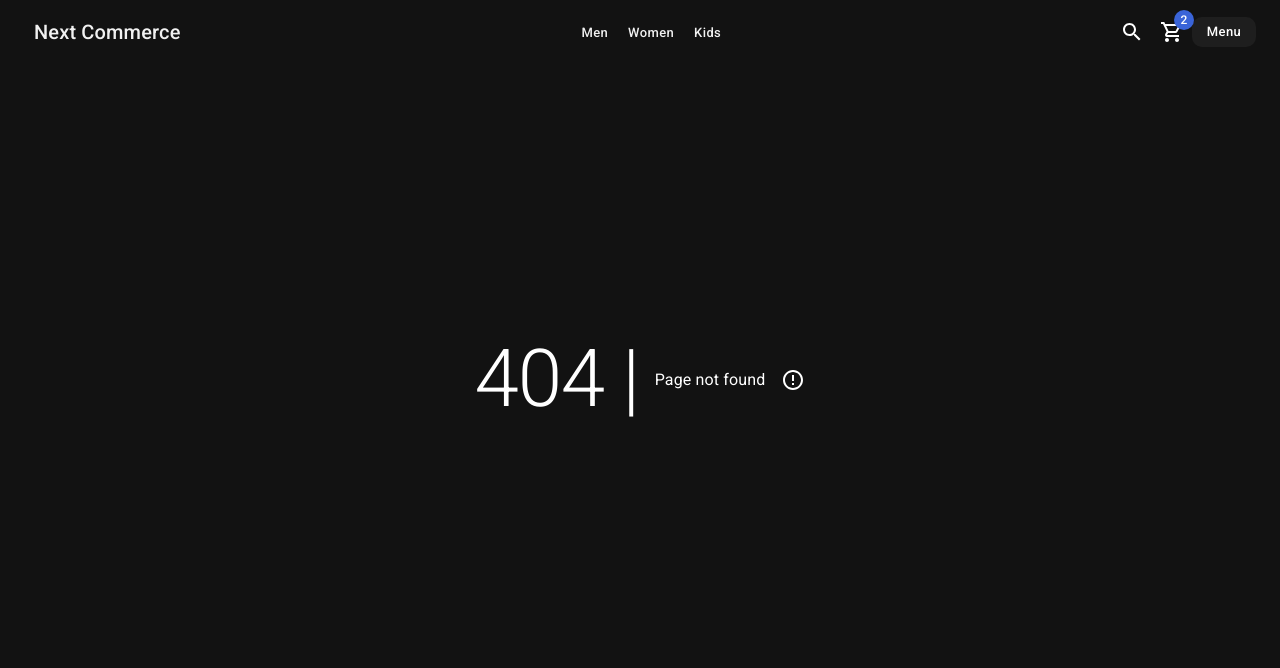
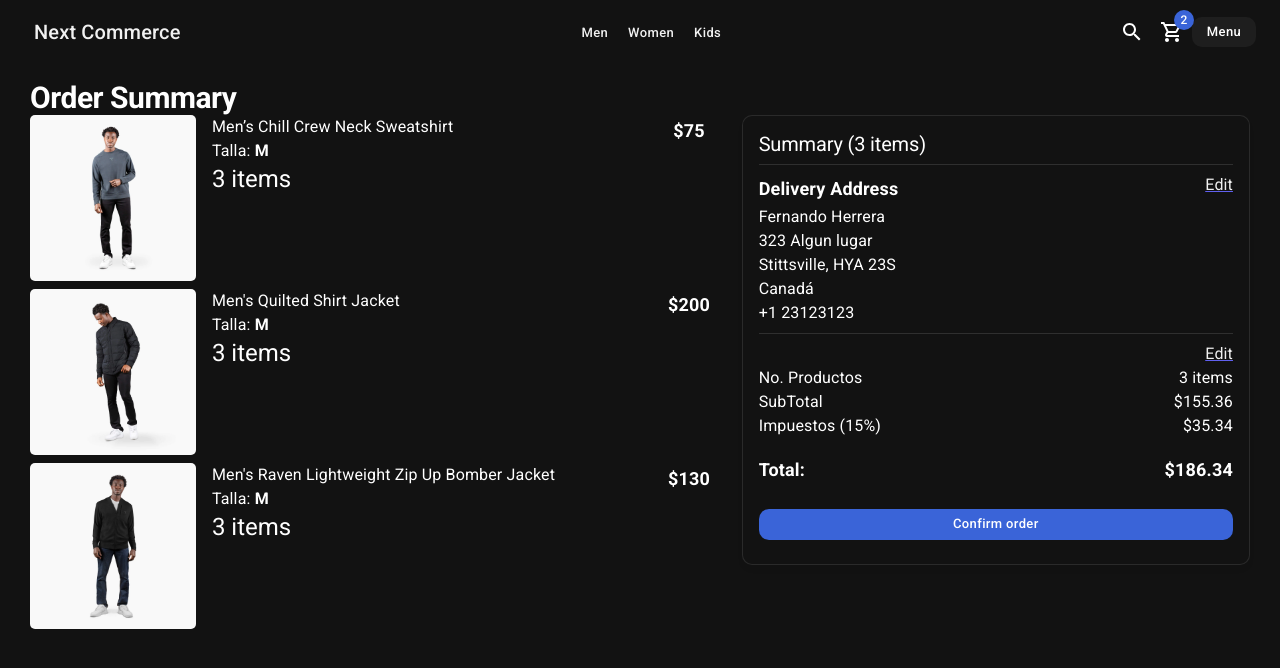
Before and after one commit to ljaviertovar/next-commerce, a Next.js app: page /checkout/summary in a window 1280 px wide. Before the commit this address had no page. Shown: the top 668 px of the page. Built offline with nearby package versions, Linux system fonts and the light colour scheme.

Commit message:
add ReviewPage

```diff
--- a/pages/checkout/index.ts
+++ b/pages/checkout/index.ts
@@ -1 +1,2 @@
 export { default as address } from "./address"
+export { default as summary } from "./summary"
--- /dev/null
+++ b/pages/checkout/summary.tsx
@@ -0,0 +1,58 @@
+import NextLink from "next/link"
+import { ShopLayout } from "../../components/layouts"
+import { CartList, OrderSummary } from "../../components/cart"
+
+import { Link, Box, Button, Card, CardContent, Divider, Grid, Typography } from "@mui/material"
+
+export default function SummaryPage() {
+	return (
+		<ShopLayout title='Order Summary' pageDescription={"Order Summary"}>
+			<Typography variant='h1' component='h1'>
+				Order Summary
+			</Typography>
+
+			<Grid container>
+				<Grid item xs={12} sm={7}>
+					<CartList />
+				</Grid>
+				<Grid item xs={12} sm={5}>
+					<Card className='summary-card'>
+						<CardContent>
+							<Typography variant='h2'>Summary (3 items)</Typography>
+							<Divider sx={{ my: 1 }} />
+
+							<Box display='flex' justifyContent='space-between'>
+								<Typography variant='subtitle1'>Delivery Address</Typography>
+								<NextLink href='/checkout/address' passHref>
+									<Link underline='always'>Edit</Link>
+								</NextLink>
+							</Box>
+
+							<Typography>Fernando Herrera</Typography>
+							<Typography>323 Algun lugar</Typography>
+							<Typography>Stittsville, HYA 23S</Typography>
+							<Typography>Canadá</Typography>
+							<Typography>+1 23123123</Typography>
+
+							<Divider sx={{ my: 1 }} />
+
+							<Box display='flex' justifyContent='end'>
+								<NextLink href='/cart' passHref>
+									<Link underline='always'>Edit</Link>
+								</NextLink>
+							</Box>
+
+							<OrderSummary />
+
+							<Box sx={{ mt: 3 }}>
+								<Button color='secondary' className='circular-btn' fullWidth>
+									Confirm order
+								</Button>
+							</Box>
+						</CardContent>
+					</Card>
+				</Grid>
+			</Grid>
+		</ShopLayout>
+	)
+}
```
